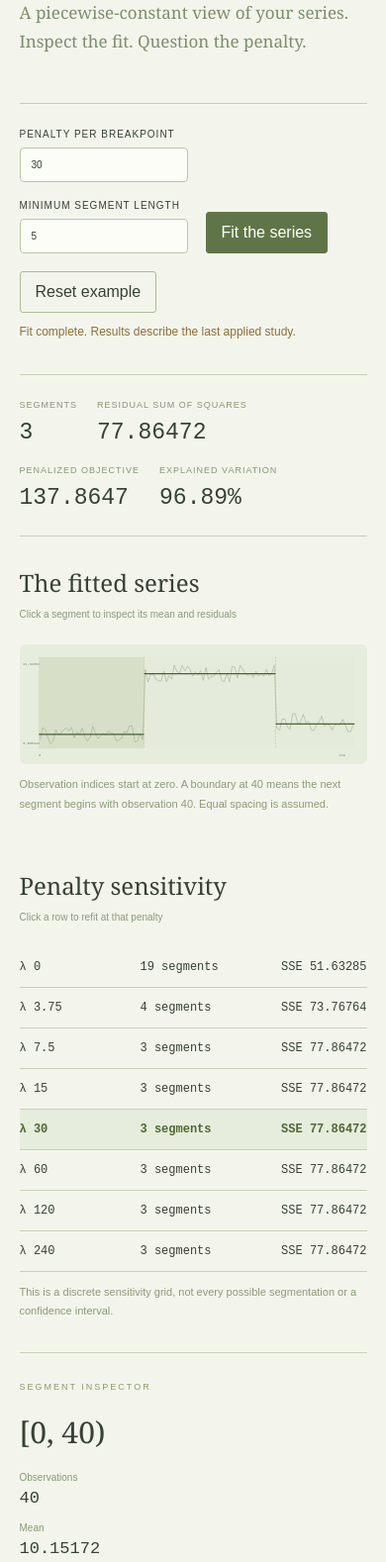
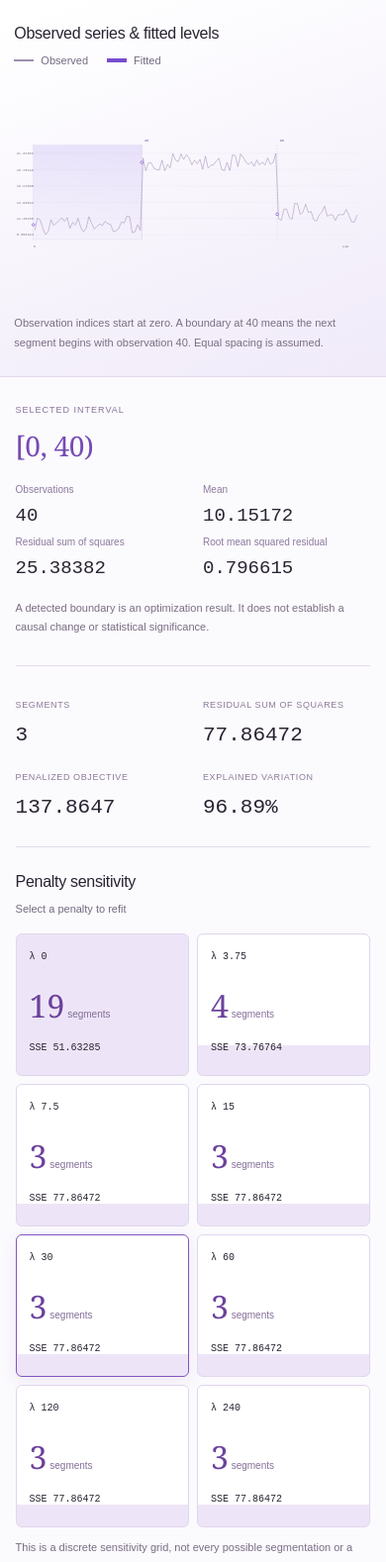
Before and after one commit to Michaelhoang8/shift-study, a website with bundled scripts: page index.html in a window 390 px wide. Shown: the part 287-1865 px from the top of the page at 99% size. Before the commit the page ends 1758 px from the top, so only its background shows below. Built offline with nearby package versions, Linux system fonts and the light colour scheme.

Commit message:
Give series analysis a chart-first visual workspace

```diff
--- a/app.js
+++ b/app.js
@@ -3,7 +3,8 @@ const $ = (id) => document.getElementById(id),
   fmt = (x) => Number(x.toPrecision(7)).toString();
 let report = null,
   selected = 0,
-  worker = null;
+  worker = null,
+  plottedReport = null;
 function busy(value) {
   for (const e of document.querySelectorAll("button,input,textarea"))
     e.disabled = value;
@@ -57,33 +58,60 @@ function render() {
     span = high - low || 1,
     Y = (v) => 315 - ((v - low) / span) * 250,
     X = (i) => 60 + (i / n) * 1000;
-  let svg = `<text x="10" y="65">${fmt(high)}</text><text x="10" y="315">${fmt(low)}</text><text x="60" y="355">0</text><text x="1010" y="355">${n - 1}</text>`;
+  if (plottedReport !== report) {
+    let svg = `<defs><linearGradient id="region-wash" x1="0" y1="0" x2="0" y2="1"><stop offset="0" stop-color="#7655e5" stop-opacity=".14"/><stop offset="1" stop-color="#7655e5" stop-opacity=".02"/></linearGradient></defs>`;
+    svg += Array.from({ length: 6 }, (_, i) => {
+      const y = 65 + i * 50;
+      return `<line class="grid-line" x1="60" x2="1060" y1="${y}" y2="${y}"/><text x="8" y="${y + 4}">${fmt(low + span - (span * i) / 5)}</text>`;
+    }).join("");
+    svg += `<text x="60" y="355">0</text><text x="1010" y="355">${n - 1}</text><rect id="selection-wash" x="0" y="40" width="0" height="290" fill="url(#region-wash)"/>`;
     svg += r.segments
       .map(
         (seg, i) =>
-        `<rect class="region ${selected === i ? "selected" : ""}" x="${X(seg.start)}" y="40" width="${X(seg.end) - X(seg.start)}" height="290" tabindex="0" role="button" data-segment="${i}" aria-label="Segment ${i + 1}, indices ${seg.start} to ${seg.end - 1}, mean ${fmt(seg.mean)}"/>`,
+          `<rect class="region" x="${X(seg.start)}" y="40" width="${X(seg.end) - X(seg.start)}" height="290" tabindex="0" role="button" data-segment="${i}" aria-label="Segment ${i + 1}, indices ${seg.start} to ${seg.end - 1}, mean ${fmt(seg.mean)}"/>`,
       )
       .join("");
     svg += `<path class="observation" d="${report.input.values.map((v, i) => `${i ? "L" : "M"}${X(i + 0.5)},${Y(v)}`).join(" ")}"/>`;
     svg += r.segments
       .map(
         (seg) =>
-        `<line class="fit" x1="${X(seg.start)}" x2="${X(seg.end)}" y1="${Y(seg.mean)}" y2="${Y(seg.mean)}"/>`,
+          `<line class="fit" pathLength="1" x1="${X(seg.start)}" x2="${X(seg.end)}" y1="${Y(seg.mean)}" y2="${Y(seg.mean)}"/><circle class="level-dot" cx="${X(seg.start)}" cy="${Y(seg.mean)}" r="4"/>`,
       )
       .join("");
     svg += r.breakpoints
       .map(
         (i) =>
-        `<line class="boundary" x1="${X(i)}" x2="${X(i)}" y1="40" y2="330"/>`,
+          `<line class="boundary" x1="${X(i)}" x2="${X(i)}" y1="40" y2="330"/><text class="boundary-label" x="${X(i) + 8}" y="28">${i}</text>`,
       )
       .join("");
     $("plot").innerHTML = svg;
+    plottedReport = report;
+  }
+  const wash = $("selection-wash");
+  wash.style.transform = `translateX(${X(s.start)}px)`;
+  wash.style.width = `${X(s.end) - X(s.start)}px`;
+  for (const region of $("plot").querySelectorAll("[data-segment]")) {
+    const active = Number(region.dataset.segment) === selected;
+    region.classList.toggle("selected", active);
+    region.setAttribute("aria-pressed", String(active));
+  }
   $("sweep").innerHTML = report.sweep
     .map(
       (x) =>
-        `<button class="sweep-row ${x.penalty === report.input.penalty ? "active" : ""}" data-penalty="${x.penalty}"><span>λ ${fmt(x.penalty)}</span><span>${x.segments} segments</span><span>SSE ${fmt(x.sse)}</span></button>`,
+        `<button class="sweep-row ${x.penalty === report.input.penalty ? "active" : ""}" data-penalty="${x.penalty}"><span>λ ${fmt(x.penalty)}</span><strong>${x.segments}<small> segments</small></strong><span>SSE ${fmt(x.sse)}</span></button>`,
     )
     .join("");
+  for (const [i, item] of [...$("sweep").children].entries()) {
+    const max = Math.max(...report.sweep.map((x) => x.segments));
+    item.style.setProperty(
+      "--level",
+      `${(100 * report.sweep[i].segments) / max}%`,
+    );
+    item.setAttribute(
+      "aria-pressed",
+      String(report.sweep[i].penalty === report.input.penalty),
+    );
+  }
   $("selected-title").textContent = `[${s.start}, ${s.end})`;
   $("selected-details").innerHTML =
     `<dt>Observations</dt><dd>${s.count}</dd><dt>Mean</dt><dd>${fmt(s.mean)}</dd><dt>Residual sum of squares</dt><dd>${fmt(s.sse)}</dd><dt>Root mean squared residual</dt><dd>${fmt(Math.sqrt(s.sse / s.count))}</dd>`;
--- a/index.html
+++ b/index.html
@@ -3,23 +3,15 @@
   <head>
     <meta charset="utf-8" />
     <meta name="viewport" content="width=device-width,initial-scale=1" />
-    <title>Shift Study · Changes in level</title>
+    <title>Shift Study</title>
     <link rel="stylesheet" href="style.css" />
   </head>
   <body>
     <header>
-      <strong>Shift Study</strong><span>TIME SERIES / 059</span
-      ><button id="export">Export evidence ↗</button>
+      <h1>Shift Study</h1>
+      <button id="export">Export evidence ↗</button>
     </header>
     <main>
-      <section class="intro">
-        <p class="eyebrow">LISTEN TO THE LEVELS</p>
-        <h1>When the baseline<br />moves.</h1>
-        <p>
-          A piecewise-constant view of your series.<br />Inspect the fit.
-          Question the penalty.
-        </p>
-      </section>
       <form id="settings">
         <label
           >Penalty per breakpoint<input
@@ -42,6 +34,36 @@
         ><button id="reset" type="button">Reset example</button>
       </form>
       <p id="message" role="status" aria-live="polite"></p>
+      <section class="chart-section">
+        <div class="section-heading">
+          <h2>Observed series &amp; fitted levels</h2>
+          <span
+            ><i class="legend observed"></i> Observed
+            <i class="legend fitted"></i> Fitted</span
+          >
+        </div>
+        <svg
+          id="plot"
+          viewBox="0 0 1100 380"
+          role="group"
+          aria-label="Observed series and piecewise constant fit"
+        ></svg>
+        <p class="hint">
+          Observation indices start at zero. A boundary at 40 means the next
+          segment begins with observation 40. Equal spacing is assumed.
+        </p>
+      </section>
+      <aside class="inspector">
+        <div class="selection-label">
+          <p class="eyebrow">SELECTED INTERVAL</p>
+          <h2 id="selected-title"></h2>
+        </div>
+        <dl id="selected-details"></dl>
+        <p class="hint">
+          A detected boundary is an optimization result. It does not establish a
+          causal change or statistical significance.
+        </p>
+      </aside>
       <section class="stats">
         <div><span>SEGMENTS</span><strong id="segments"></strong></div>
         <div>
@@ -54,44 +76,18 @@
           <span>EXPLAINED VARIATION</span><strong id="explained"></strong>
         </div>
       </section>
-      <section class="chart-section">
+
+      <section>
         <div class="section-heading">
-          <h2>The fitted series</h2>
-          <span>Click a segment to inspect its mean and residuals</span>
+          <h2>Penalty sensitivity</h2>
+          <span>Select a penalty to refit</span>
         </div>
-        <svg
-          id="plot"
-          viewBox="0 0 1100 380"
-          role="group"
-          aria-label="Observed series and piecewise constant fit"
-        ></svg>
+        <div id="sweep"></div>
         <p class="hint">
-          Observation indices start at zero. A boundary at 40 means the next
-          segment begins with observation 40. Equal spacing is assumed.
+          This is a discrete sensitivity grid, not every possible segmentation
+          or a confidence interval.
         </p>
       </section>
-      <div class="columns">
-        <section>
-          <div class="section-heading">
-            <h2>Penalty sensitivity</h2>
-            <span>Click a row to refit at that penalty</span>
-          </div>
-          <div id="sweep"></div>
-          <p class="hint">
-            This is a discrete sensitivity grid, not every possible segmentation
-            or a confidence interval.
-          </p>
-        </section>
-        <aside>
-          <p class="eyebrow">SEGMENT INSPECTOR</p>
-          <h2 id="selected-title"></h2>
-          <dl id="selected-details"></dl>
-          <p class="hint">
-            A detected boundary is an optimization result. It does not establish
-            a causal change or statistical significance.
-          </p>
-        </aside>
-      </div>
       <details>
         <summary>Data &amp; exports</summary>
         <p class="hint">
@@ -155,9 +151,6 @@
           variation is descriptive in-sample fit, not out-of-sample accuracy.
         </p>
       </details>
-      <footer>
-        SHIFT STUDY<span>Fit with care. Inspect the alternatives.</span>
-      </footer>
     </main>
     <script type="module" src="app.js"></script>
   </body>
--- a/style.css
+++ b/style.css
@@ -1,7 +1,8 @@
 :root {
   font-family: Arial, sans-serif;
-  background: #f3f5ed;
-  color: #364232;
+  background: #fbfafd;
+  color: #292331;
+  font-synthesis: none;
 }
 * {
   box-sizing: border-box;
@@ -10,21 +11,18 @@ body {
   margin: 0;
 }
 header {
-  padding: 25px 5%;
   display: flex;
+  align-items: center;
   justify-content: space-between;
-  align-items: center;
-  border-bottom: 1px solid #cbd3bc;
+  padding: 25px 4%;
+  border-bottom: 1px solid #e5e1ec;
+  background: #fff;
 }
-header strong {
-  font:
-    26px Georgia,
-    serif;
-}
-header span {
-  font-size: 9px;
-  letter-spacing: 2px;
-  color: #839374;
+h1 {
+  font-size: 25px;
+  letter-spacing: -1.3px;
+  font-weight: 500;
+  margin: 0;
 }
 button,
 input,
@@ -33,234 +31,313 @@ textarea {
   color: inherit;
 }
 button {
-  border: 1px solid #aebc97;
-  border-radius: 3px;
+  border: 1px solid #d2cbdc;
+  background: white;
   padding: 11px 15px;
-  background: transparent;
+  border-radius: 6px;
   cursor: pointer;
-  transition: background 0.15s;
+  transition:
+    background 0.2s,
+    border-color 0.2s,
+    transform 0.2s;
 }
 button:hover {
-  background: #e1e8d5;
+  background: #f0eafa;
+  border-color: #9a83cb;
+}
+button:active {
+  transform: translateY(1px);
 }
 button:disabled {
   opacity: 0.4;
   cursor: default;
 }
 main {
-  max-width: 1300px;
+  max-width: 1600px;
   margin: auto;
-  padding: 0 5%;
+  padding: 0 4% 45px;
 }
-.intro {
-  display: grid;
-  grid-template-columns: 2fr 1fr;
+#settings {
+  display: flex;
   align-items: end;
-  padding: 45px 0 30px;
-}
-.eyebrow {
-  font-size: 9px;
-  letter-spacing: 2px;
-  color: #879c6c;
-}
-.intro > .eyebrow {
-  grid-column: 1/-1;
-}
-h1 {
-  font:
-    normal clamp(40px, 4.5vw, 65px) / 1.1 Georgia,
-    serif;
-  letter-spacing: -2px;
-  margin: 20px 0;
-}
-.intro > p:last-child {
-  font:
-    17px/1.7 Georgia,
-    serif;
-  color: #7c8e6a;
-}
-form {
-  display: flex;
-  gap: 18px;
-  align-items: end;
+  gap: 14px;
   flex-wrap: wrap;
-  padding-top: 25px;
-  border-top: 1px solid #c3cdb1;
+  padding: 26px 0 0;
 }
 label {
   display: grid;
   gap: 8px;
-  font-size: 10px;
-  letter-spacing: 1px;
-  text-transform: uppercase;
+  font-size: 11px;
+  color: #73667d;
 }
 input,
 textarea {
-  border: 1px solid #b9c7a6;
-  border-radius: 4px;
-  background: #fcfdf7;
+  border: 1px solid #d6cde0;
+  background: #fff;
+  border-radius: 6px;
   padding: 11px;
 }
 input {
-  width: 170px;
+  width: 180px;
 }
 .primary {
-  background: #607547;
-  color: #fff;
-  border-color: #607547;
+  background: #7046c9;
+  border-color: #7046c9;
+  color: white;
 }
 .primary:hover {
-  background: #748b58;
+  background: #5b35aa;
 }
 #message {
-  min-height: 20px;
-  font-size: 12px;
-  color: #8f6f36;
-}
-.stats {
-  display: flex;
-  gap: 45px;
-  border-top: 1px solid #c6d0b6;
-  border-bottom: 1px solid #c6d0b6;
-  padding: 25px 0;
-  margin: 30px 0;
-}
-.stats span {
-  display: block;
-  font-size: 9px;
-  color: #849873;
-  letter-spacing: 1px;
-}
-.stats strong {
-  display: block;
-  font: 28px monospace;
-  margin-top: 10px;
+  font-size: 11px;
+  min-height: 16px;
+  color: #72667f;
+  margin: 14px 0 28px;
 }
 .section-heading {
   display: flex;
+  align-items: center;
   justify-content: space-between;
-  align-items: center;
-  gap: 15px;
-  margin: 25px 0;
+  gap: 16px;
+  margin: 26px 0 19px;
 }
 h2 {
-  font:
-    24px Georgia,
-    serif;
+  font-size: 16px;
+  font-weight: 500;
   margin: 0;
+  letter-spacing: -0.3px;
 }
-.section-heading span {
-  font-size: 10px;
-  color: #8b9a7a;
+.section-heading > span {
+  font-size: 11px;
+  color: #756b80;
+  display: flex;
+  align-items: center;
+  gap: 7px;
+}
+.legend {
+  display: inline-block;
+  width: 20px;
+  height: 2px;
+  margin-left: 12px;
+}
+.observed {
+  background: #9c8fb1;
+}
+.fitted {
+  background: #784cce;
+  height: 4px;
+}
+.chart-section {
+  margin: 0 -4.35%;
+  padding: 1px 4% 12px;
+  background: linear-gradient(160deg, #fff 5%, #f0eaf9 100%);
+  border-top: 1px solid #ebe5f0;
+  border-bottom: 1px solid #e3d9ef;
 }
 #plot {
   display: block;
   width: 100%;
-  background: #e7eddd;
-  border-radius: 6px;
+  min-height: 280px;
+  max-height: 550px;
+  height: 43vw;
 }
 svg text {
   font: 11px monospace;
-  fill: #71815d;
+  fill: #87778f;
+}
+.grid-line {
+  stroke: #e2d9ec;
+  stroke-width: 0.7;
+  pointer-events: none;
 }
 .observation {
   fill: none;
-  stroke: #91a182;
-  stroke-width: 1.5;
+  stroke: #a391b9;
+  stroke-width: 1.7;
   pointer-events: none;
 }
 .fit {
-  stroke: #4a6135;
+  stroke: #7943d2;
   stroke-width: 4;
+  stroke-linecap: round;
+  pointer-events: none;
+  filter: drop-shadow(0 3px 5px #a488d566);
+  stroke-dasharray: 1;
+  animation: draw-fit 0.75s cubic-bezier(0.2, 0.8, 0.2, 1) both;
+}
+.level-dot {
+  fill: #fff;
+  stroke: #7943d2;
+  stroke-width: 2;
   pointer-events: none;
 }
 .boundary {
-  stroke: #b29a63;
-  stroke-dasharray: 5 5;
+  stroke: #b59bcd;
+  stroke-dasharray: 3 6;
   pointer-events: none;
 }
+.boundary-label {
+  fill: #7446a3;
+}
 .region {
-  fill: #aebd97;
-  opacity: 0.05;
+  fill: transparent;
   cursor: pointer;
+  transition: fill 0.2s;
+}
+.region:hover {
+  fill: #7953c008;
+}
+.region:focus-visible {
+  outline: none;
+  stroke: #7046c9;
+  stroke-width: 1.5;
 }
 .region.selected {
-  opacity: 0.3;
+  stroke: #aa8ed280;
+  stroke-width: 0.7;
+}
+#selection-wash {
+  pointer-events: none;
+  transition:
+    transform 0.4s cubic-bezier(0.2, 0.8, 0.2, 1),
+    width 0.4s cubic-bezier(0.2, 0.8, 0.2, 1);
 }
 .hint {
   font-size: 11px;
   line-height: 1.8;
-  color: #8b9c76;
+  color: #7a6e84;
 }
-.columns {
+.inspector {
   display: grid;
-  grid-template-columns: 3fr 2fr;
-  gap: 60px;
-  margin: 30px 0 40px;
+  grid-template-columns: 170px 1fr;
+  gap: 20px;
+  padding: 28px 0;
+  border-bottom: 1px solid #e3dce9;
+}
+.eyebrow {
+  font-size: 9px;
+  letter-spacing: 1px;
+  color: #887398;
+  margin: 0 0 12px;
+}
+.selection-label h2 {
+  font:
+    28px Georgia,
+    serif;
+  color: #764bb3;
+}
+.inspector dl {
+  display: grid;
+  grid-template-columns: repeat(4, minmax(0, 1fr));
+  margin: 0;
+  column-gap: 20px;
+}
+.inspector dt {
+  font-size: 10px;
+  color: #8c7a9d;
+  grid-row: 1;
+}
+.inspector dd {
+  font: 19px monospace;
+  margin: 13px 0 0;
+  overflow-wrap: anywhere;
+}
+.inspector .hint {
+  grid-column: 1/-1;
+  margin: 0;
+}
+.stats {
+  display: grid;
+  grid-template-columns: repeat(4, minmax(0, 1fr));
+  gap: 20px;
+  padding: 28px 0;
+  border-bottom: 1px solid #e3dce9;
+}
+.stats span {
+  font-size: 9px;
+  color: #8c7c99;
+  letter-spacing: 0.6px;
+}
+.stats strong {
+  font: 25px monospace;
+  display: block;
+  margin: 12px 0 0;
+  overflow-wrap: anywhere;
+}
+#sweep {
+  display: grid;
+  grid-template-columns: repeat(auto-fit, minmax(120px, 1fr));
+  gap: 8px;
 }
 .sweep-row {
-  display: grid;
-  grid-template-columns: 1fr 1fr 1fr;
-  gap: 15px;
+  position: relative;
+  overflow: hidden;
   text-align: left;
-  width: 100%;
-  border: 0;
-  border-bottom: 1px solid #c8d2b7;
-  border-radius: 0;
-  padding: 13px 0;
-  font: 12px monospace;
+  padding: 17px 13px 22px;
+  min-height: 145px;
+  background: linear-gradient(
+    0deg,
+    #ede5f7 0%,
+    #ede5f7 var(--level),
+    white var(--level),
+    white 100%
+  );
+  border-color: #e0d6ec;
+}
+.sweep-row:hover {
+  border-color: #9b73cb;
+  transform: translateY(-3px);
 }
 .sweep-row.active {
-  color: #4f6734;
-  font-weight: bold;
-  background: #e6eddc;
+  border: 1px solid #8253c2;
+  box-shadow: 0 4px 16px #7845a71a;
 }
-.sweep-row span:last-child {
-  text-align: right;
+.sweep-row span {
+  font: 10px monospace;
+  display: block;
+  position: relative;
 }
-aside {
-  border-left: 1px solid #c8d2b7;
-  padding: 15px 0 0 30px;
+.sweep-row strong {
+  display: block;
+  font:
+    32px Georgia,
+    serif;
+  color: #6c419c;
+  margin: 22px 0 16px;
 }
-aside h2 {
-  font-size: 30px;
-  margin: 20px 0;
-}
-dt {
-  font-size: 10px;
-  color: #889b6e;
-  margin: 15px 0 6px;
-}
-dd {
-  font: 17px monospace;
-  margin: 0;
+.sweep-row small {
+  font:
+    10px Arial,
+    sans-serif;
+  color: #846e98;
 }
 details {
-  border-top: 1px solid #c5ceb5;
-  padding: 24px 0;
+  padding: 22px 0;
+  border-top: 1px solid #e2dbe9;
+}
+details:first-of-type {
+  margin-top: 30px;
 }
 summary {
-  font:
-    23px Georgia,
-    serif;
+  font-size: 14px;
   cursor: pointer;
 }
 details p {
   font-size: 12px;
   line-height: 1.8;
-  color: #7f936b;
   max-width: 900px;
+  color: #796b84;
 }
 textarea {
   width: 100%;
+  resize: vertical;
   font: 12px/1.6 monospace;
-  resize: vertical;
 }
 .actions {
   display: flex;
-  gap: 12px;
+  gap: 10px;
   flex-wrap: wrap;
-  margin: 20px 0;
+  margin: 16px 0;
 }
 .table-wrap {
   overflow: auto;
@@ -268,73 +345,119 @@ textarea {
 table {
   width: 100%;
   border-collapse: collapse;
+  text-align: left;
   font: 12px monospace;
-  text-align: left;
   margin: 20px 0;
 }
 td,
 th {
-  padding: 12px 9px;
-  border-bottom: 1px solid #c8d2b7;
+  padding: 13px 8px;
+  border-bottom: 1px solid #e3dce9;
 }
 th {
   font:
     10px Arial,
     sans-serif;
-  text-transform: uppercase;
-  color: #849871;
-}
-footer {
-  display: flex;
-  justify-content: space-between;
-  border-top: 1px solid #c5ceb5;
-  padding: 35px 0;
-  font-size: 10px;
-  letter-spacing: 1px;
+  color: #8c789c;
 }
 :focus-visible {
-  outline: 2px solid #9a7739;
+  outline: 2px solid #8456c1;
   outline-offset: 3px;
 }
 [hidden] {
   display: none !important;
 }
+@keyframes draw-fit {
+  from {
+    stroke-dashoffset: 1;
+  }
+  to {
+    stroke-dashoffset: 0;
+  }
+}
 @media (max-width: 800px) {
-  header span {
-    display: none;
+  .inspector {
+    grid-template-columns: 1fr;
   }
-  .intro {
-    display: block;
+  .inspector dl {
+    grid-template-columns: repeat(2, minmax(0, 1fr));
+    row-gap: 10px;
+  }
+  .inspector dt {
+    grid-row: auto;
+  }
+  .inspector dd {
+    margin: 0;
+  }
+  .inspector dt:nth-of-type(1) {
+    grid-area: 1/1;
+  }
+  .inspector dd:nth-of-type(1) {
+    grid-area: 2/1;
+  }
+  .inspector dt:nth-of-type(2) {
+    grid-area: 1/2;
+  }
+  .inspector dd:nth-of-type(2) {
+    grid-area: 2/2;
+  }
+  .inspector dt:nth-of-type(3) {
+    grid-area: 3/1;
+  }
+  .inspector dd:nth-of-type(3) {
+    grid-area: 4/1;
+  }
+  .inspector dt:nth-of-type(4) {
+    grid-area: 3/2;
+  }
+  .inspector dd:nth-of-type(4) {
+    grid-area: 4/2;
   }
   .stats {
-    gap: 20px;
+    grid-template-columns: repeat(2, minmax(0, 1fr));
+  }
+  .section-heading {
+    align-items: start;
+    flex-direction: column;
+    gap: 12px;
+  }
+  .section-heading > span {
     flex-wrap: wrap;
   }
+  .legend:first-child {
+    margin-left: 0;
+  }
+  input {
+    width: 150px;
+  }
+  #plot {
+    min-height: 220px;
+    height: auto;
+  }
+  #sweep {
+    grid-template-columns: repeat(2, minmax(0, 1fr));
+  }
+  .sweep-row {
+    min-height: 130px;
+  }
   .stats strong {
+    font-size: 21px;
+  }
+  header {
+    gap: 15px;
+  }
+  header button {
+    font-size: 11px;
+  }
+  h1 {
     font-size: 23px;
-  }
-  .columns {
-    grid-template-columns: 1fr;
-    gap: 20px;
-  }
-  aside {
-    border-left: 0;
-    border-top: 1px solid #c8d2b7;
-    padding: 20px 0;
-  }
-  .section-heading {
-    display: block;
-  }
-  .section-heading span {
-    display: block;
-    margin-top: 10px;
-  }
-  footer span {
-    display: none;
   }
 }
 @media (prefers-reduced-motion: reduce) {
-  * {
+  *,
+  *::before,
+  *::after {
+    animation: none !important;
     transition: none !important;
   }
 }
```
Also changed, not shown: README.md, docs/workbench.png. Lines whose indentation alone changed are shown as unchanged.
